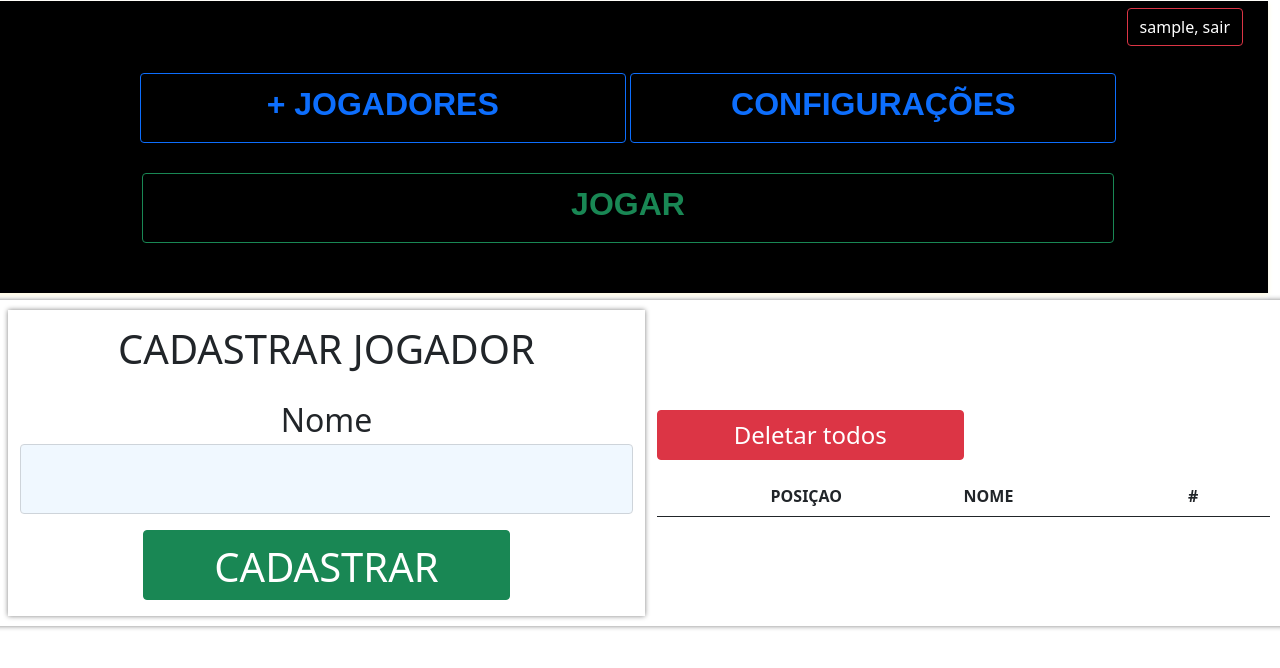
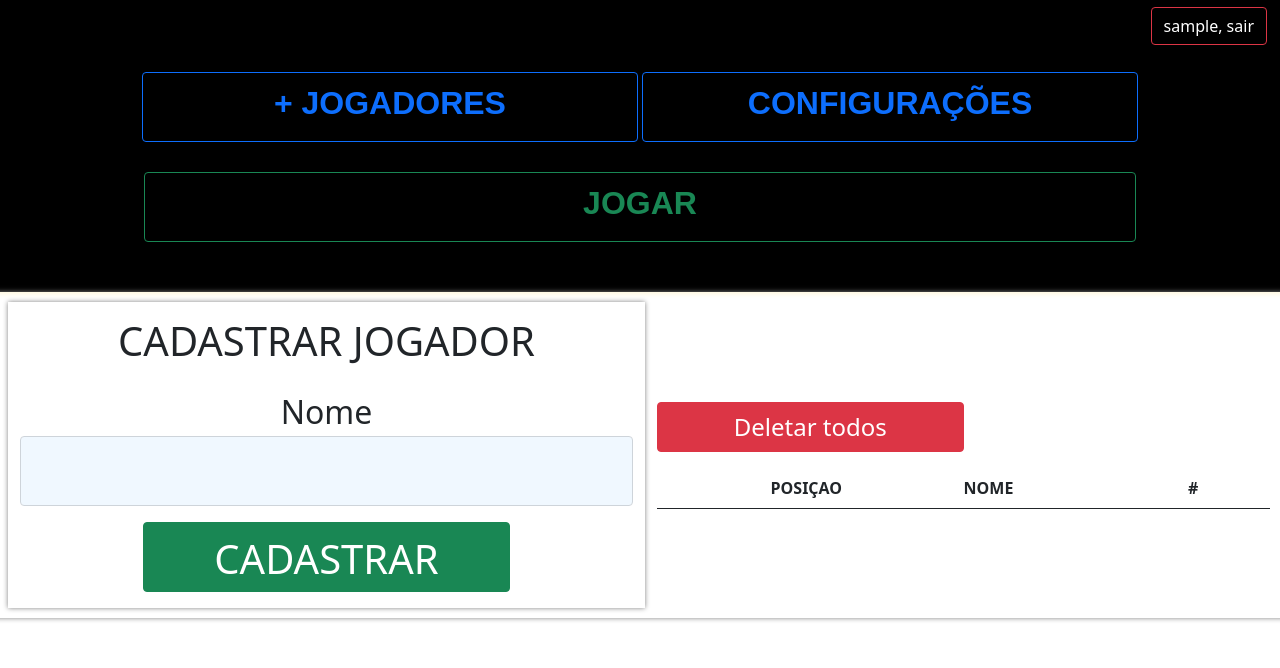
Before and after one commit to santhiagosdp/appscrd, a Django app: page /startgame in a window 1280 px wide. Shown: the top 668 px of the page. Run offline with Django 3.2, Linux system fonts and the light colour scheme; the visitor is signed in with stand-in values (Sample User, id 1); data comes from the database, SQL or seed files in the repository; data that the repository does not hold is empty; some libraries are stand-ins or nearby versions.

Commit message:
tirei fixo nav
tirar nav fixo

```diff
--- a/startgame/templates/base.html
+++ b/startgame/templates/base.html
@@ -28,6 +28,13 @@
         font-size: 200%;
         font-family:sans-serif;
     }
+    .minha-div {
+        display: flex;
+        align-items: center;
+        justify-content: center;
+        background-color: black;
+        box-shadow: 0px 2px 5px cornsilk;
+      }
 </style>
 
     <html lang="pt-br">
@@ -36,20 +43,6 @@
         <title>{{titulo}}</title>
     </head>
     <body>
-        <style>
-            .minha-div {
-                position: fixed;
-                top: 1px;
-                display: flex;
-                align-items: center;
-                justify-content: center;
-                width: 100%;
-                background-color: black;
-                box-shadow: 0px 2px 5px cornsilk;
-              }
-
-        </style>
-
 
         <div class="row minha-div">
 
--- a/startgame/templates/cadastrar_jogador.html
+++ b/startgame/templates/cadastrar_jogador.html
@@ -13,7 +13,7 @@
 
   </style>
 
-    <div class="row" style=" margin-top: 300px; box-shadow:0 0 5px 0px grey; padding: 10px; display: flex; justify-content: center; align-items: center; padding-left: 20px;">
+    <div class="row" style="box-shadow:0 0 5px 0px grey; padding: 10px; display: flex; justify-content: center; align-items: center; padding-left: 20px;">
       <div class="col-sm-12 col-md-12 col-lg-6 text-center" style="box-shadow:0 0 5px 0px grey; ">
         <h1 style="padding: 15px;">CADASTRAR JOGADOR</h1>
         <form method="POST">
--- a/startgame/templates/cadastrar_pelada.html
+++ b/startgame/templates/cadastrar_pelada.html
@@ -19,7 +19,7 @@
 </style>
 
 
-  <div class="row text-center" style="margin-top: 300px; box-shadow:0 0 5px 0px grey; padding: 10px;  display: flex; justify-content: center; align-items: center; padding-left: 20px;">
+  <div class="row text-center" style="box-shadow:0 0 5px 0px grey; padding: 10px;  display: flex; justify-content: center; align-items: center; padding-left: 20px;">
     <div class="col-sm-12 col-md-12 col-lg-12 text-center" style="box-shadow:0 0 5px 0px grey;">
       <h1 class="text-center" style="padding: 15px;">CONFIGURAR PELADA</h1>
       <form method="POST">
--- a/startgame/templates/cadastrar_time.html
+++ b/startgame/templates/cadastrar_time.html
@@ -29,7 +29,7 @@
  }
 </style>
 
-<div class="row" style="margin-top: 300px ;box-shadow:0 0 5px 0px grey; padding-bottom: 20px; padding: 20px; display: flex; justify-content: center; align-items: center;" >
+<div class="row" style="box-shadow:0 0 5px 0px grey; padding-bottom: 20px; padding: 20px; display: flex; justify-content: center; align-items: center;" >
   <div class="col-sm-12 col-md-12 col-lg-12 text-center" style="box-shadow:0 0 5px 0px grey;">
 
   <h2 style="font-weight: bold; color: white; background-color: black;" class="text-center" >JOGANDO COM {{pelada.quantidade_jogadores}} JOGADORES POR TIME</h2>
```
